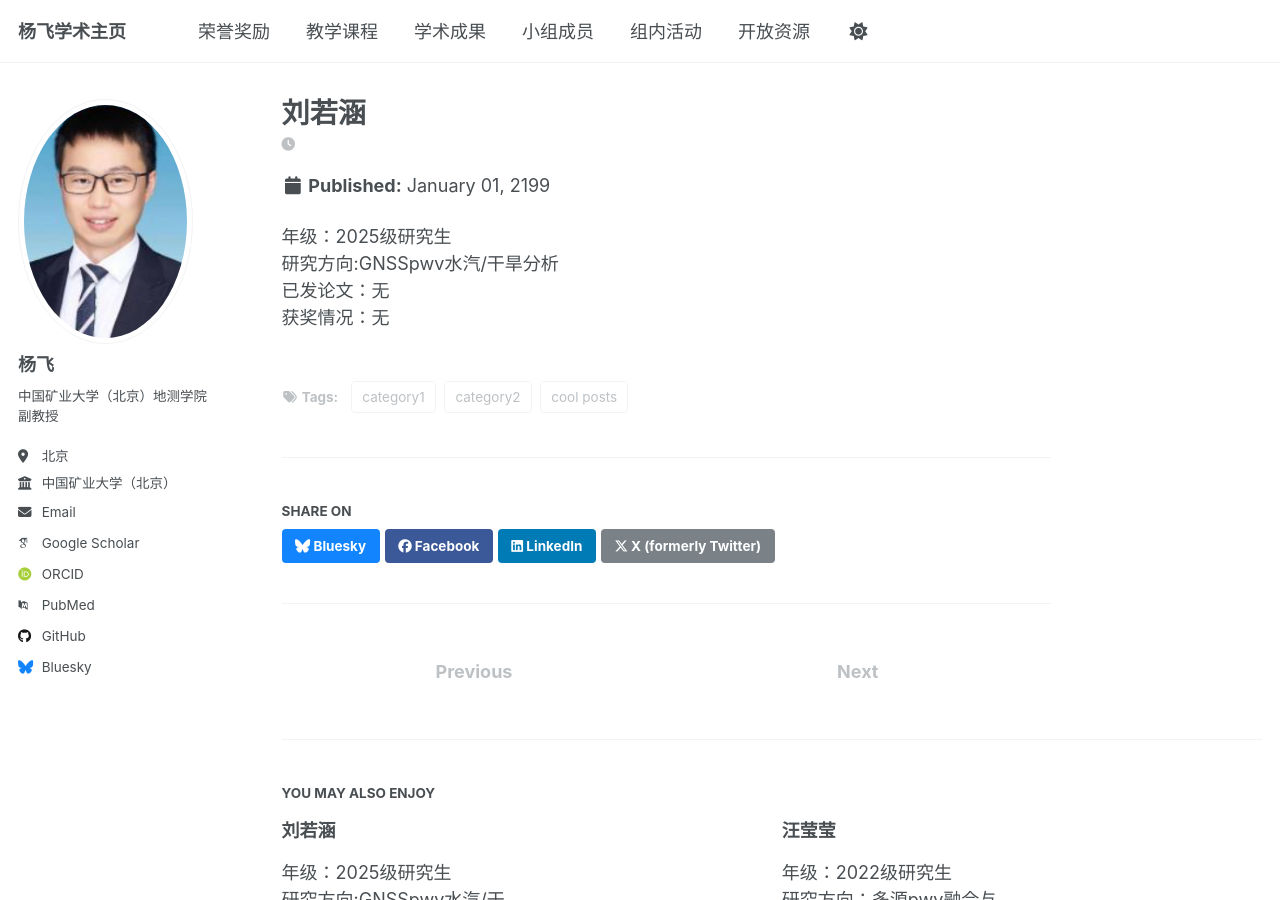
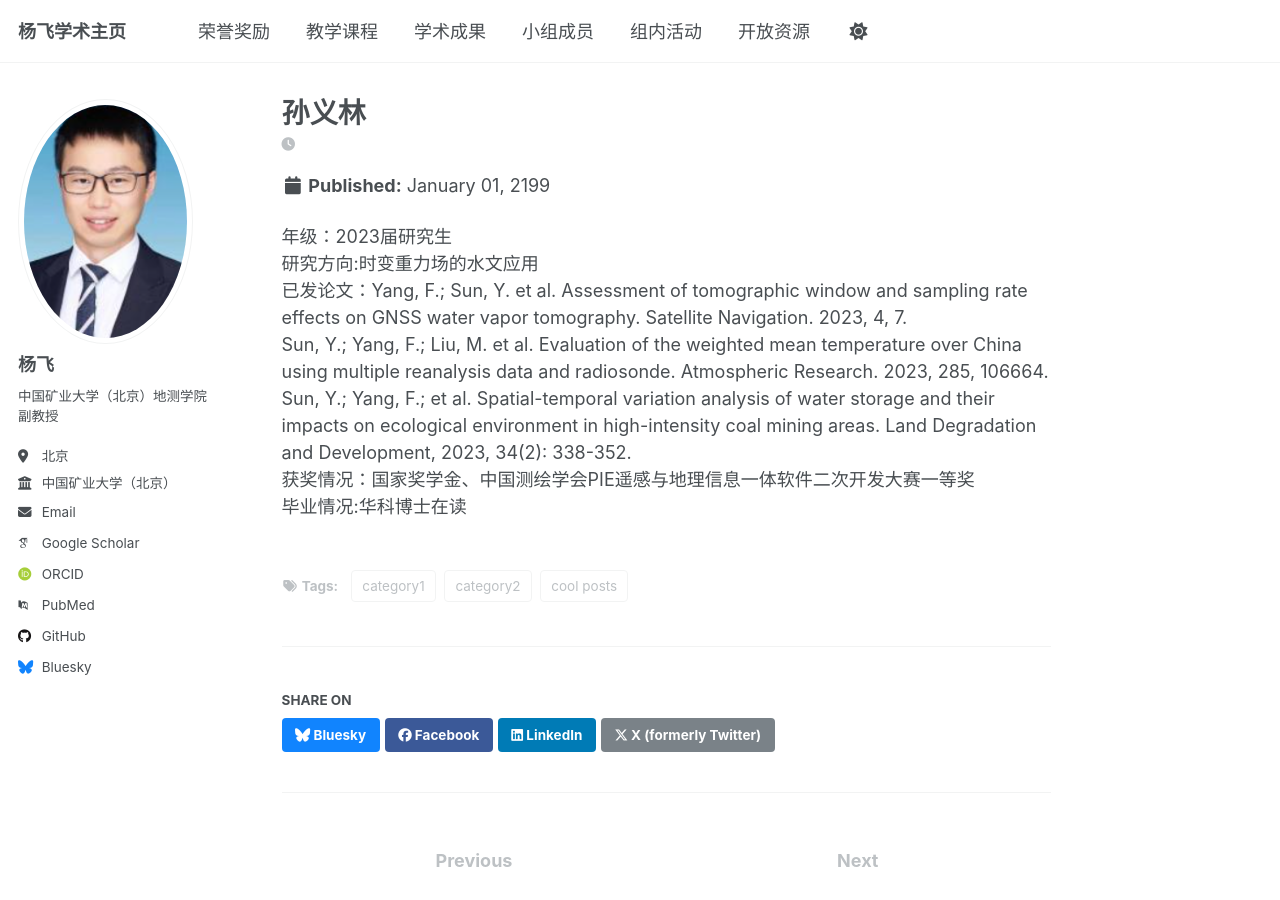
Before and after one commit to cwc0214/cwc0214.github.io, a Jekyll site: the page built from _posts/2199-01-01-future-post.md, in a window 1280 px wide and 900 px high. Built offline with Jekyll 4.4.1, drawn with Linux system fonts in a browser that asks for light colours; some web fonts are replaced.

Commit message:
Update 2199-01-01-future-post.md

```diff
--- a/_posts/2199-01-01-future-post.md
+++ b/_posts/2199-01-01-future-post.md
@@ -1,5 +1,5 @@
 ---
-title: '刘若涵'
+title: '孙义林'
 date: 2199-01-01
 permalink: /posts/2012/08/blog-post-4/
 tags:
@@ -8,7 +8,10 @@ tags:
   - category2
 ---
 
-年级：2025级研究生
-研究方向:GNSSpwv水汽/干旱分析
-已发论文：无
-获奖情况：无
+年级：2023届研究生
+研究方向:时变重力场的水文应用
+已发论文：Yang, F.; Sun, Y. et al. Assessment of tomographic window and sampling rate effects on GNSS water vapor tomography. Satellite Navigation. 2023, 4, 7.
+Sun, Y.; Yang, F.; Liu, M. et al. Evaluation of the weighted mean temperature over China using multiple reanalysis data and radiosonde. Atmospheric Research. 2023, 285, 106664.
+Sun, Y.; Yang, F.; et al. Spatial-temporal variation analysis of water storage and their impacts on ecological environment in high-intensity coal mining areas. Land Degradation and Development, 2023, 34(2): 338-352.
+获奖情况：国家奖学金、中国测绘学会PIE遥感与地理信息一体软件二次开发大赛一等奖
+毕业情况:华科博士在读
```
